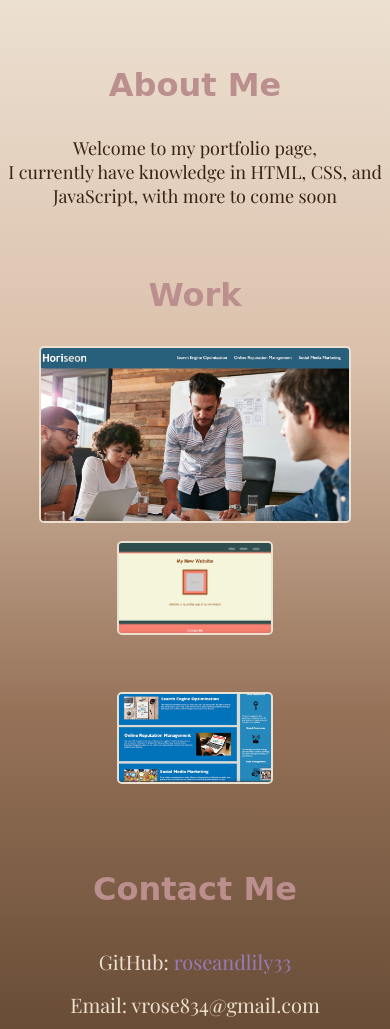
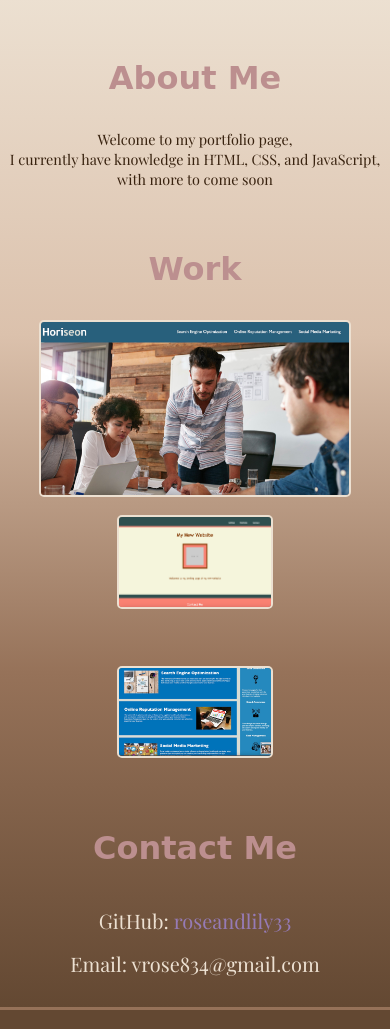
Before and after one commit to roseandlily33/portfolio-olio33, a plain HTML site: page index.html in a window 390 px wide. Shown: the part 322-1351 px from the top of the page. Drawn offline with nearby package versions, Linux system fonts and the light colour scheme; a web font is replaced by a local one.

Commit message:
Added some more to @media 768px

```diff
--- a/index.css
+++ b/index.css
@@ -82,8 +82,6 @@ main{
 #work{
     color: var(--Cream);
     display: block;
-    border-bottom: 3px solid var(--Mocha);
-
 }
 #projectOne img{
     width: 80%;
@@ -139,6 +137,7 @@ main{
 }
 #contactMe a:hover{
     color: rosybrown;
+    text-decoration: underline;
 }
 footer{
     background-color: var(--MedBrown);
@@ -182,6 +181,12 @@ footer{
         font-size: 0.5em
 
     }
+    #aboutMe{
+        font-size: 0.8em;
+    }
+    #contactMe{
+        font-size: 0.6em;
+    }
 
 }
 @media screen and (max-width: 900px){
```
